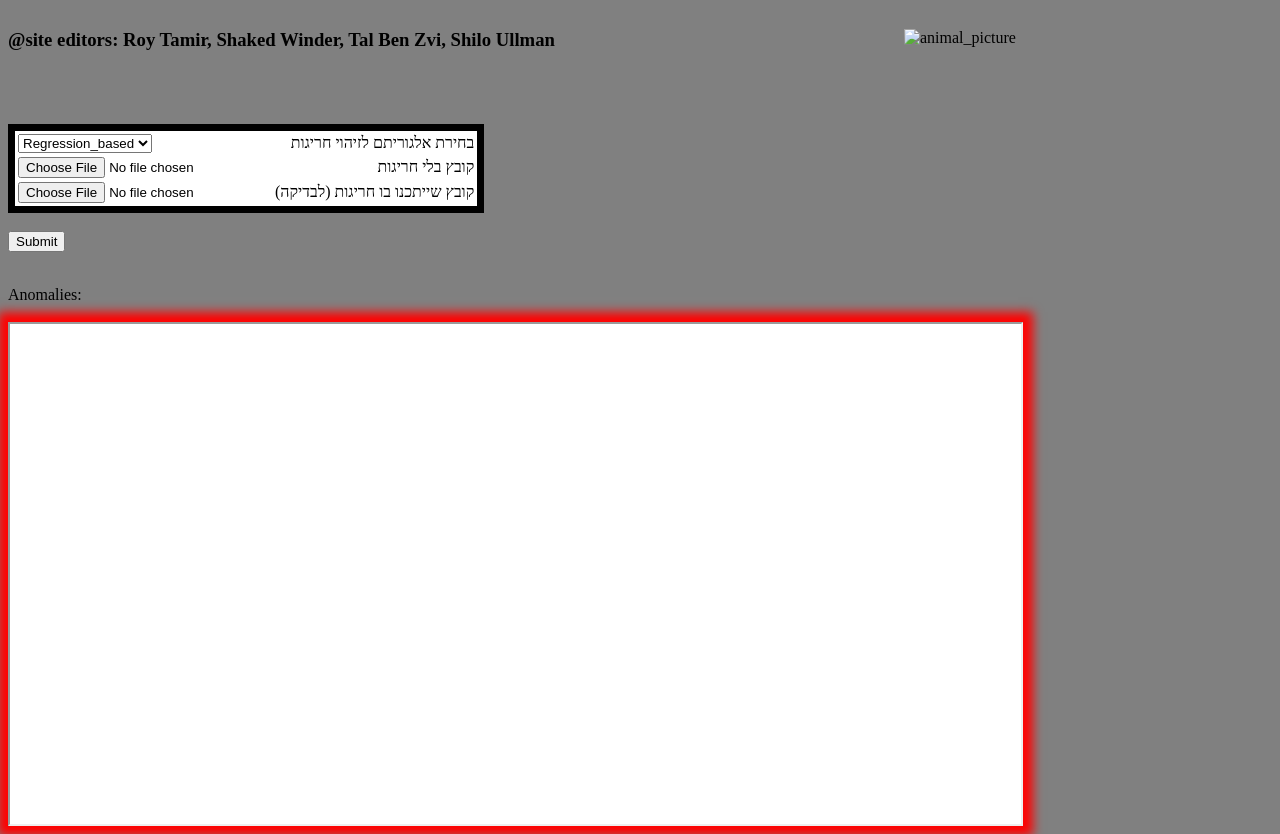
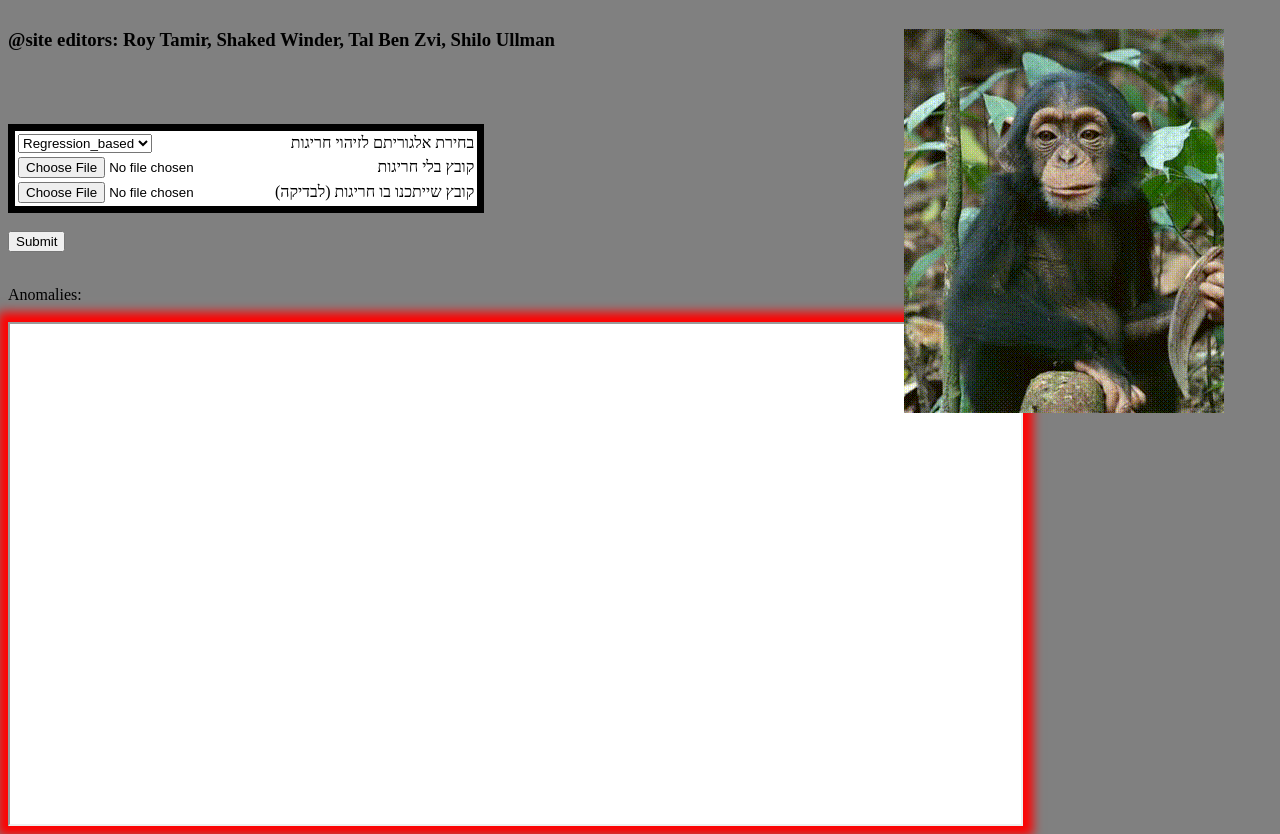
Before and after one commit to TalBenZvi/AnomalyDetectionWebApp, a website: page view/index.html in a window 1280 px wide. Shown: the part 48-882 px from the top of the page. Drawn offline with Linux system fonts and the light colour scheme.

Commit message:
fixed the website so the picture will be showed

```diff
--- a/view/index.html
+++ b/view/index.html
@@ -15,7 +15,7 @@
         <h1>
             <p style="font-family: 'Courier New'">Anomaly Detection Web App</p>
         </h1>
-        <img src="./animal_picture.gif" style="margin-left: 70%" alt="animal_picture" style="width:128px;height:128px;">
+        <img src="../img/animal_picture.gif" style="margin-left: 70%" alt="animal_picture" style="width:128px;height:128px;">
         <h3>@site editors: Roy Tamir, Shaked Winder, Tal Ben Zvi, Shilo Ullman</h3>
         <br>
         <br>
```
